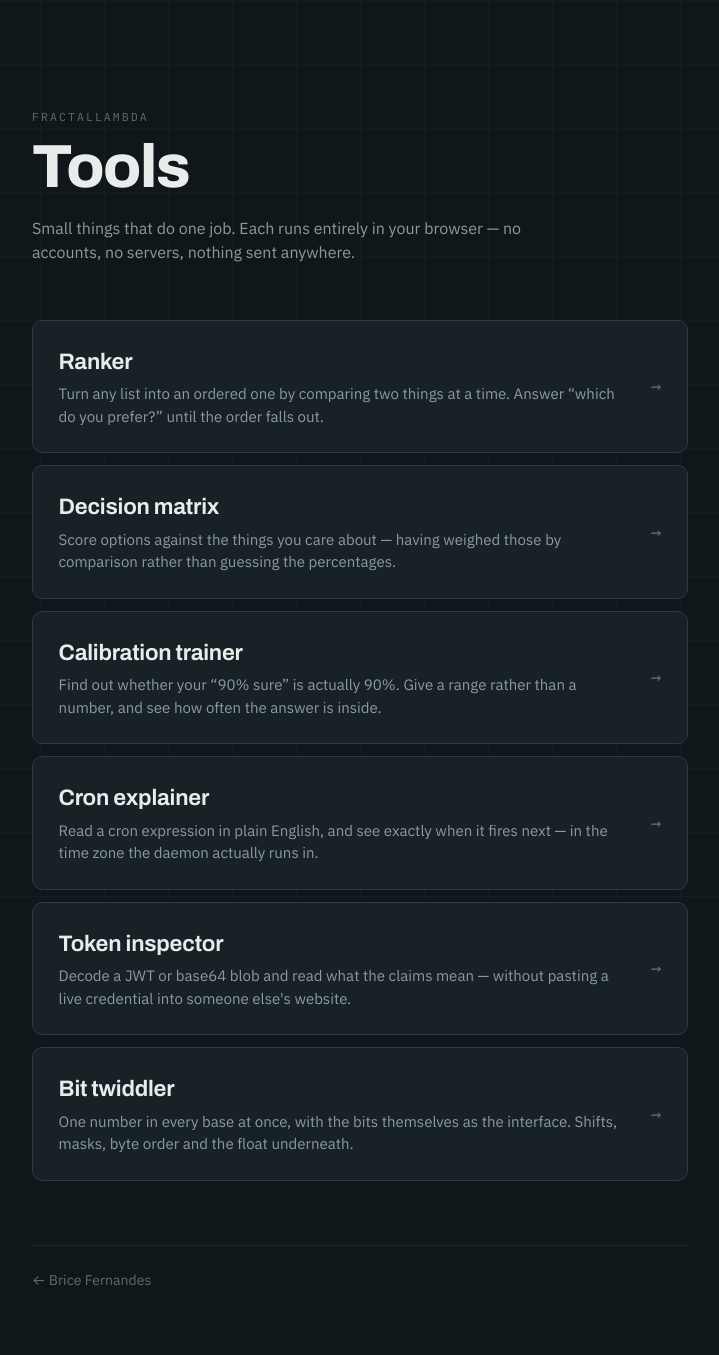
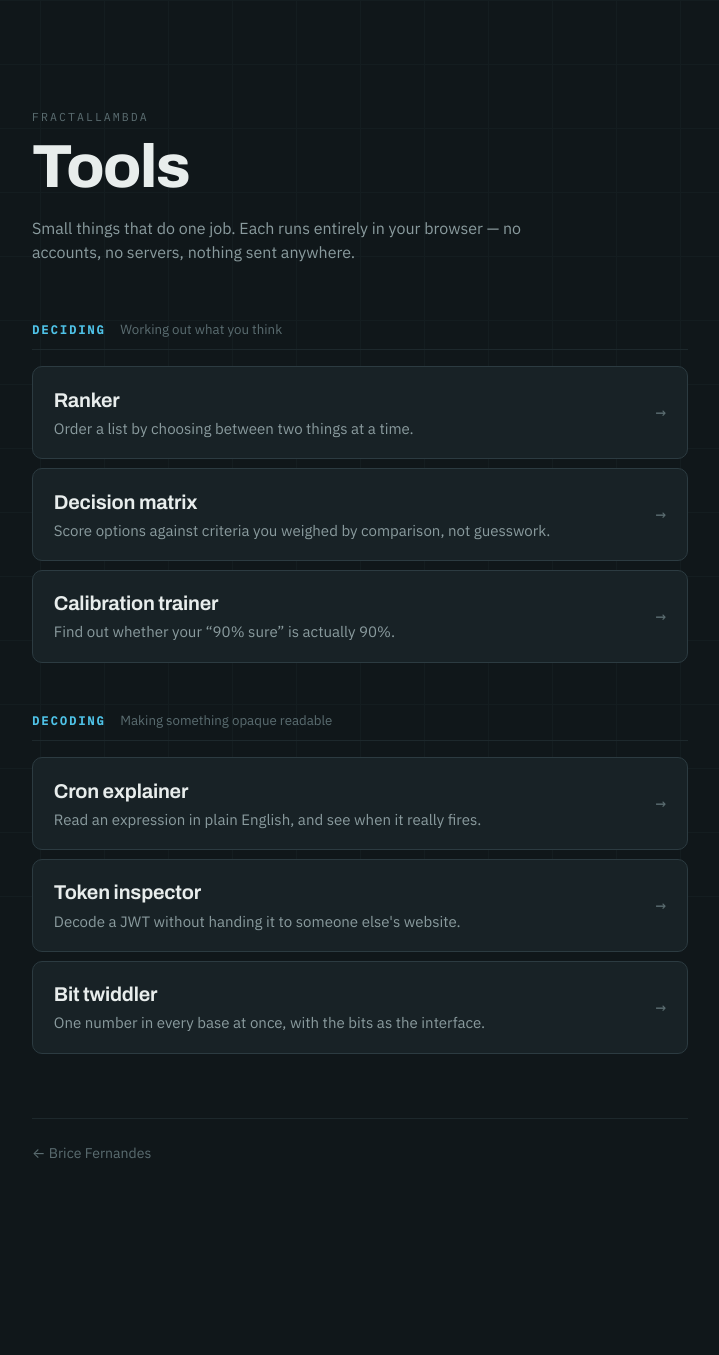
Before and after one commit to bricef/bricef.github.io, a Jekyll site: the page tools/index.html, which Jekyll copies as it is, in a window 1280 px wide. Shown: the whole page, without its empty margins (280-999 px from the left). Built offline with Jekyll 4.4.1, drawn with Linux system fonts in a browser that asks for light colours; after the commit the page ends 1228 px from its top, so only the background shows below that.

Commit message:
Group the tools index, and test that nothing falls off it
Six cards in one column had stopped scanning — finding a tool meant
reading every description. The split is real rather than decorative:
three of these hand you a judgement you did not have, three make
something you already had readable. Deciding and Decoding.

Descriptions cut to one line each and the cards tightened, which takes
the page from a long scroll to 1240px.

The group headings stay quiet — mono, small, faint — because they are
navigation and the tool names are what the eye should land on. Each
carries a short gloss, which earns its line because "Deciding" and
"Decoding" look alike at a glance.

New index.test.mjs compares the tool directories on disk against the
cards on the page. That is the way this list actually goes wrong:
building a tool and forgetting to link it, which nothing else would
notice — the tool works, its own tests pass, and it is invisible. It
also asserts the page stays under two screens, so the next time it
outgrows the layout the tests say so rather than someone noticing.

Co-Authored-By: Claude Opus 5 (1M context) <noreply@anthropic.com>
Claude-Session: https://claude.ai/code/session_01LrzTmpsxPbQ41y7po2KCs6

```diff
--- a/_tests/run.mjs
+++ b/_tests/run.mjs
@@ -16,6 +16,7 @@ const ENGINE_TESTS = [
 ];
 
 const SUITES = [
+  ['index', () => import('./index.test.mjs')],
   ['ranker', () => import('./ranker.test.mjs')],
   ['matrix', () => import('./matrix.test.mjs')],
   ['sensitivity', () => import('./sensitivity.test.mjs')],
--- a/tools/index.html
+++ b/tools/index.html
@@ -27,17 +27,22 @@
     </p>
   </header>
 
-  <!-- Adding a tool: copy one <li>, change the href, name and description. -->
+  <!-- Two groups, and the split is real rather than decorative: one lot hands
+       you a judgement you did not have, the other makes something you already
+       had readable. Adding a tool means copying one <li> into whichever fits. -->
+
+  <section class="group">
+    <header class="group__head">
+      <h2 class="group__name">Deciding</h2>
+      <p class="group__gloss">Working out what you think</p>
+    </header>
+
     <ul class="tools">
-
       <li class="tool">
         <a class="tool__link" href="/tools/ranker/">
           <span class="tool__body">
             <span class="tool__name">Ranker</span>
-          <span class="tool__desc">
-            Turn any list into an ordered one by comparing two things at a time.
-            Answer “which do you prefer?” until the order falls out.
-          </span>
+            <span class="tool__desc">Order a list by choosing between two things at a time.</span>
           </span>
           <span class="tool__go" aria-hidden="true">&rarr;</span>
         </a>
@@ -47,10 +52,7 @@
         <a class="tool__link" href="/tools/matrix/">
           <span class="tool__body">
             <span class="tool__name">Decision matrix</span>
-          <span class="tool__desc">
-            Score options against the things you care about — having weighed
-            those by comparison rather than guessing the percentages.
-          </span>
+            <span class="tool__desc">Score options against criteria you weighed by comparison, not guesswork.</span>
           </span>
           <span class="tool__go" aria-hidden="true">&rarr;</span>
         </a>
@@ -60,23 +62,26 @@
         <a class="tool__link" href="/tools/calibrate/">
           <span class="tool__body">
             <span class="tool__name">Calibration trainer</span>
-          <span class="tool__desc">
-            Find out whether your &ldquo;90% sure&rdquo; is actually 90%. Give a
-            range rather than a number, and see how often the answer is inside.
-          </span>
+            <span class="tool__desc">Find out whether your &ldquo;90% sure&rdquo; is actually 90%.</span>
           </span>
           <span class="tool__go" aria-hidden="true">&rarr;</span>
         </a>
       </li>
+    </ul>
+  </section>
 
+  <section class="group">
+    <header class="group__head">
+      <h2 class="group__name">Decoding</h2>
+      <p class="group__gloss">Making something opaque readable</p>
+    </header>
+
+    <ul class="tools">
       <li class="tool">
         <a class="tool__link" href="/tools/cron/">
           <span class="tool__body">
             <span class="tool__name">Cron explainer</span>
-          <span class="tool__desc">
-            Read a cron expression in plain English, and see exactly when it
-            fires next &mdash; in the time zone the daemon actually runs in.
-          </span>
+            <span class="tool__desc">Read an expression in plain English, and see when it really fires.</span>
           </span>
           <span class="tool__go" aria-hidden="true">&rarr;</span>
         </a>
@@ -86,10 +91,7 @@
         <a class="tool__link" href="/tools/token/">
           <span class="tool__body">
             <span class="tool__name">Token inspector</span>
-          <span class="tool__desc">
-            Decode a JWT or base64 blob and read what the claims mean &mdash;
-            without pasting a live credential into someone else's website.
-          </span>
+            <span class="tool__desc">Decode a JWT without handing it to someone else's website.</span>
           </span>
           <span class="tool__go" aria-hidden="true">&rarr;</span>
         </a>
@@ -99,16 +101,13 @@
         <a class="tool__link" href="/tools/bits/">
           <span class="tool__body">
             <span class="tool__name">Bit twiddler</span>
-          <span class="tool__desc">
-            One number in every base at once, with the bits themselves as the
-            interface. Shifts, masks, byte order and the float underneath.
-          </span>
+            <span class="tool__desc">One number in every base at once, with the bits as the interface.</span>
           </span>
           <span class="tool__go" aria-hidden="true">&rarr;</span>
         </a>
       </li>
-
     </ul>
+  </section>
 
   <footer class="foot">
     <a href="/">&larr; Brice Fernandes</a>
--- a/tools/style.css
+++ b/tools/style.css
@@ -25,16 +25,47 @@
   text-wrap: pretty;
 }
 
+/* ---------- Groups -----------------------------------------------------
+   Quiet headings. They are navigation, not content — the tool names are what
+   the eye should land on. The gloss earns its line because "Deciding" and
+   "Decoding" look alike at a glance and the gloss tells them apart faster
+   than reading them does. */
+
+.group + .group { margin-top: 3rem; }
+
+.group__head {
+  display: flex;
+  align-items: baseline;
+  gap: 0.9rem;
+  flex-wrap: wrap;
+  padding-bottom: 0.6rem;
+  margin-bottom: 1rem;
+  border-bottom: 1px solid var(--rule-soft);
+}
+.group__name {
+  font-family: var(--mono);
+  font-size: 0.74rem;
+  letter-spacing: 0.18em;
+  text-transform: uppercase;
+  color: var(--side-a);
+  margin: 0;
+}
+.group__gloss {
+  font-size: 0.83rem;
+  color: var(--chalk-faint);
+  margin: 0;
+}
+
 /* ---------- The list -------------------------------------------------- */
 
 .tools { list-style: none; margin: 0; padding: 0; }
-.tool + .tool { margin-top: 0.75rem; }
+.tool + .tool { margin-top: 0.55rem; }
 
 .tool__link {
   display: flex;
   align-items: center;
   gap: 1.5rem;
-  padding: 1.5rem 1.6rem;
+  padding: 1.1rem 1.3rem;
   background: var(--board-2);
   border: 1px solid var(--rule);
   border-radius: 10px;
@@ -69,9 +100,9 @@
   display: block;
   font-family: var(--display);
   font-variation-settings: 'wdth' 112, 'wght' 660;
-  font-size: 1.4rem;
+  font-size: 1.25rem;
   letter-spacing: -0.01em;
-  margin-bottom: 0.3rem;
+  margin-bottom: 0.2rem;
 }
 
 .tool__desc {
@@ -107,6 +138,8 @@
 
 @media (max-width: 34rem) {
   .page { padding-top: 7vh; }
-  .tool__link { padding: 1.25rem 1.2rem; gap: 1rem; }
-  .tool__name { font-size: 1.2rem; }
+  .tool__link { padding: 1rem 1.1rem; gap: 1rem; }
+  .tool__name { font-size: 1.1rem; }
+  .group__head { gap: 0.3rem; }
+  .group__gloss { width: 100%; }
 }
```
Also changed, not shown: _tests/index.test.mjs (added, +85 -0 lines), tools/README.md (+12 -2 lines), _tests/lib/harness.mjs. Lines whose indentation alone changed are shown as unchanged.
